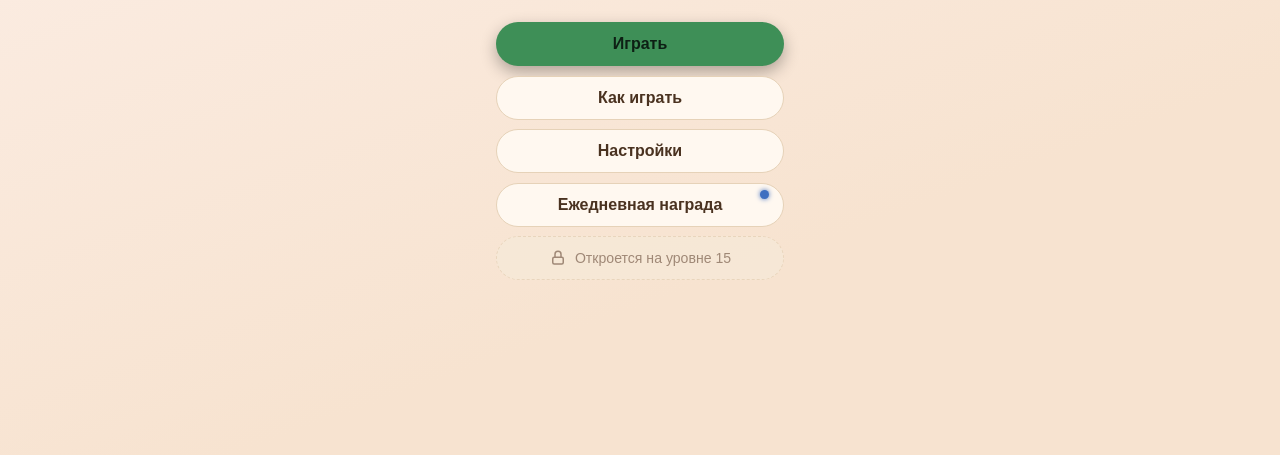
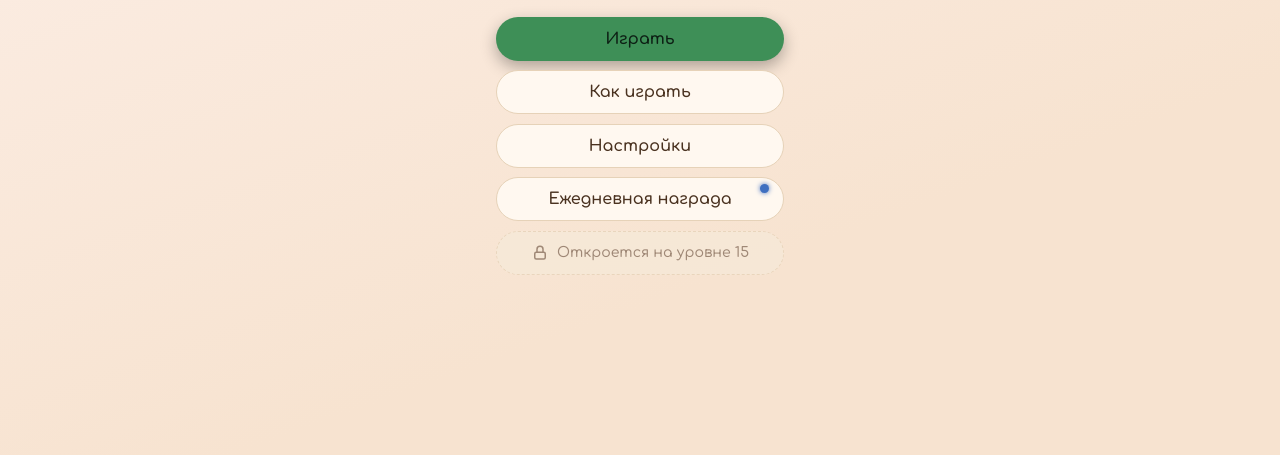
Before and after one commit to VUD6/garden-puzzle, a plain HTML site: page index.html in a window 1280 px wide. Shown: the part 345-800 px from the top of the page. Drawn offline with Linux system fonts and the light colour scheme.

Commit message:
Add Comfortaa font

```diff
--- a/css/style.css
+++ b/css/style.css
@@ -1,4 +1,13 @@
+@font-face {
+  font-family: 'Comfortaa';
+  src: url('../fonts/Comfortaa.ttf') format('truetype');
+  font-style: normal;
+  font-weight: 300 700;
+  font-display: swap;
+}
+
 :root {
+  --font-ui: 'Segoe UI', 'Trebuchet MS', sans-serif;
   --bg-top: #16271c;
   --bg-bottom: #0a140e;
   --ink: #e9f1e7;
@@ -90,8 +99,16 @@ html, body {
   overflow: hidden;
   background: linear-gradient(160deg, var(--bg-top) 0%, var(--bg-bottom) 70%);
   color: var(--ink);
-  font-family: 'Segoe UI', 'Trebuchet MS', sans-serif;
+  font-family: var(--font-ui);
   overscroll-behavior: contain;
+}
+
+html[data-theme="winter"] {
+  --font-ui: 'Comfortaa', 'Segoe UI', 'Trebuchet MS', sans-serif;
+}
+
+html[data-theme="winter"] button {
+  font-family: var(--font-ui);
 }
 
 #app {
```
Also changed, not shown: fonts/Comfortaa.ttf (added), fonts/LICENSE.txt (added).
